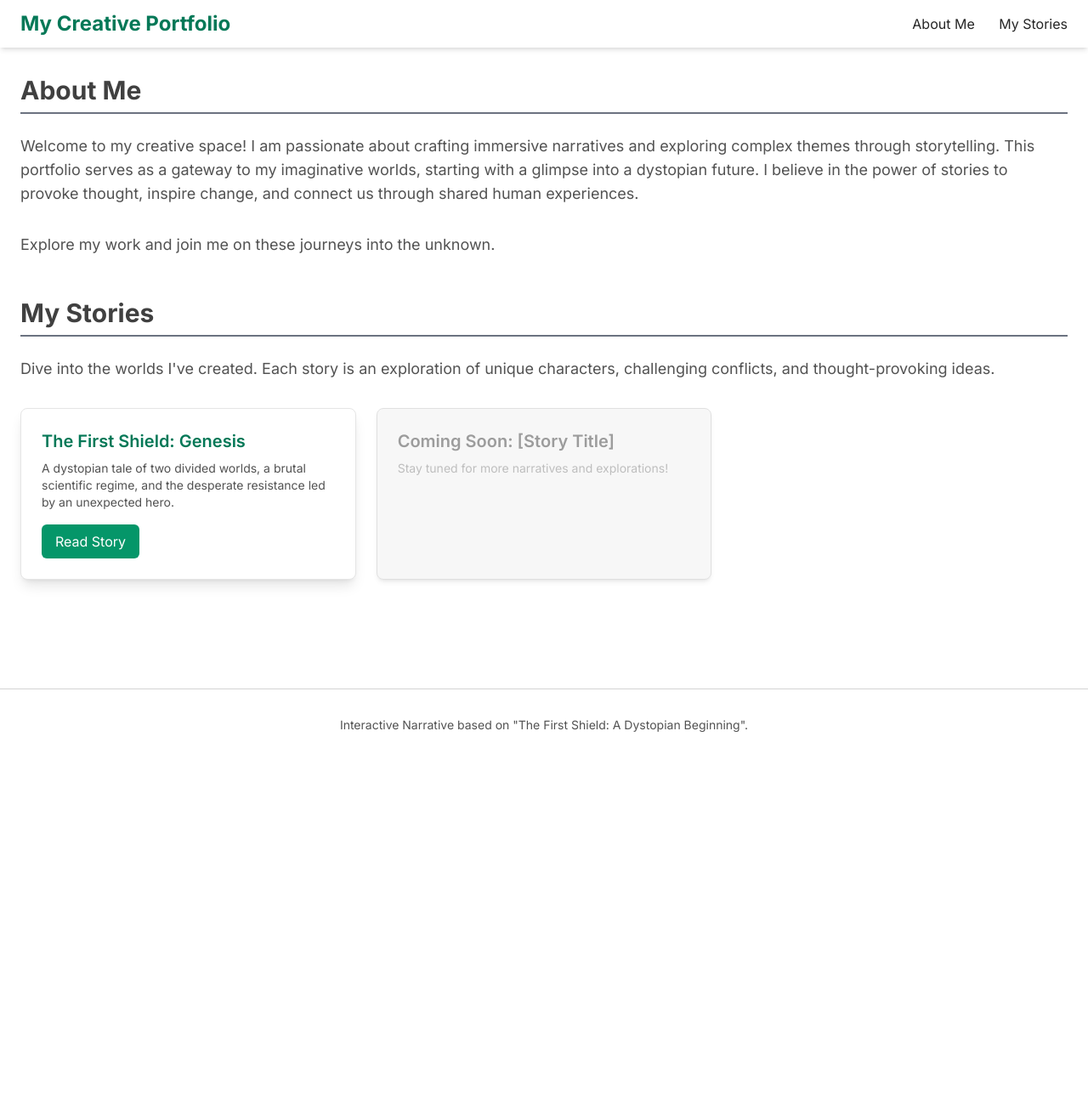
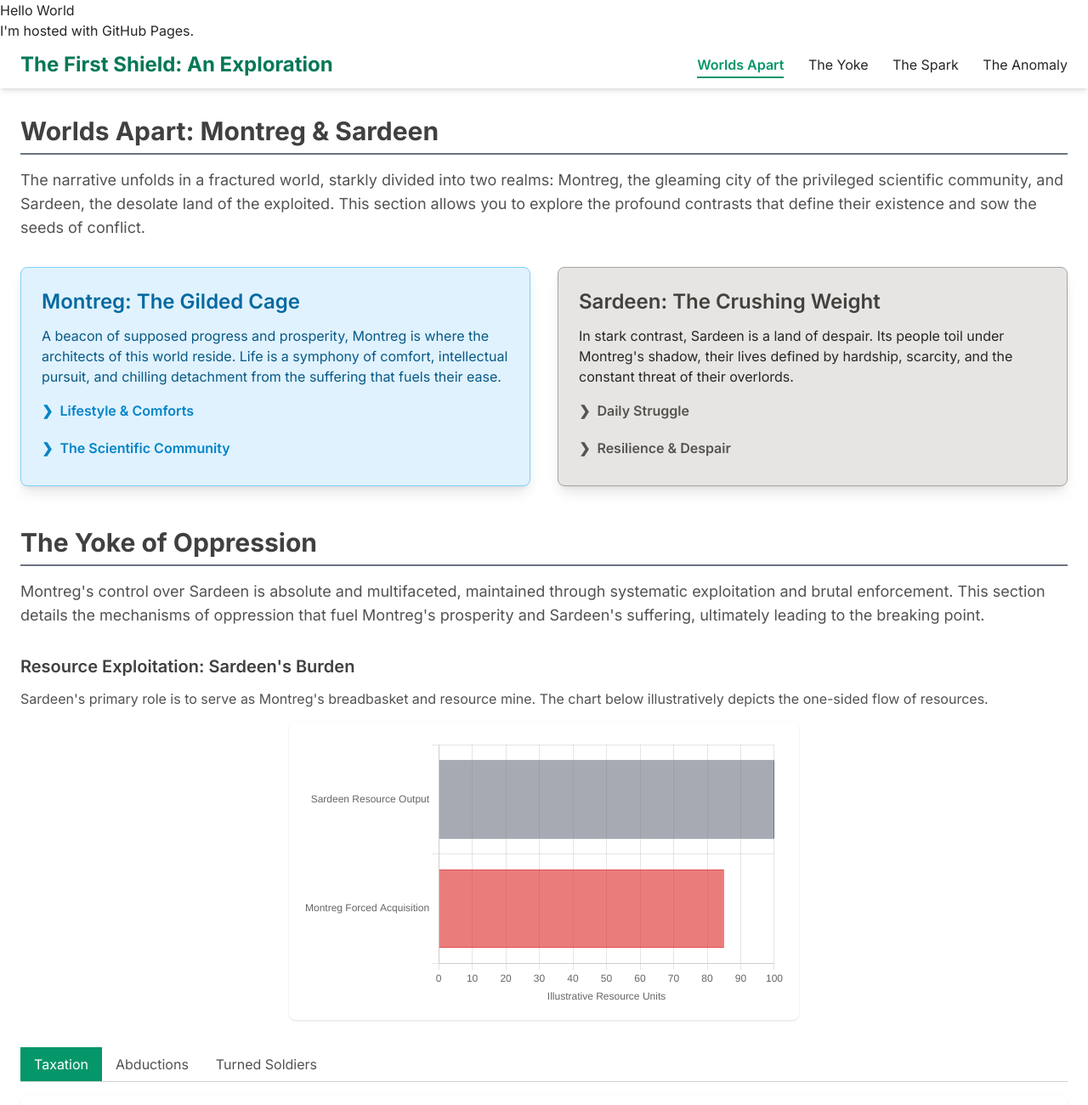
Before and after one commit to Rafi555/rafi555.github.io, a plain HTML site: page index.html in a window 1280 px wide. Shown: the top 1300 px of the page at 85% size. Before the commit the page ends 895 px from the top, so only its background shows below. Drawn offline with nearby package versions, Linux system fonts and the light colour scheme.

Commit message:
Update index.html

```diff
--- a/index.html
+++ b/index.html
@@ -1,13 +1,17 @@
 <!DOCTYPE html>
+<html>
+<body>
+<h1>Hello World</h1>
+<p>I'm hosted with GitHub Pages.</p>
 <html lang="en">
 <head>
     <meta charset="UTF-8">
     <meta name="viewport" content="width=device-width, initial-scale=1.0">
-    <title>My Portfolio: Stories & Insights</title>
+    <title>Worlds Apart: The Genesis of the First Shield</title>
     <script src="https://cdn.tailwindcss.com"></script>
     <script src="https://cdn.jsdelivr.net/npm/chart.js"></script>
     <!-- Visualization & Content Choices:
-        - Montreg & Sardeen Overview: Report Info: Descriptions of Montreg & Sardeen. Goal: Compare and contrast the two societies. Viz/Presentation Method: Side-by-side content blocks with distinct styling, descriptive text, and clickable elements for more details. Interaction: Clicking on "❯" icons reveals detailed text snippets. Justification: Clearly presents the stark dichotomy. Library/Method: HTML/CSS/JS.
+        - Montreg & Sardeen Overview: Report Info: Descriptions of Montreg & Sardeen. Goal: Compare and contrast the two societies. Viz/Presentation Method: Side-by-side content blocks with distinct styling, descriptive text, and clickable elements for more details. Interaction: Clicking on "+" icons reveals detailed text snippets. Justification: Clearly presents the stark dichotomy. Library/Method: HTML/CSS/JS.
         - Resource Drain (Illustrative Chart): Report Info: Montreg exploits Sardeen's resources. Goal: Visually emphasize the imbalance of power and resources. Viz/Presentation Method: Chart.js horizontal bar chart showing Sardeen's production vs. Montreg's forced acquisition. Interaction: Hover for tooltips with illustrative figures. Justification: Provides a symbolic quantitative representation of exploitation. Library/Method: Chart.js.
         - Oppression Tactics: Report Info: Taxation, Abductions, Turned Soldiers. Goal: Detail the methods of control. Viz/Presentation Method: Tabbed interface for each tactic, revealing descriptive text. Interaction: Clicking tabs displays relevant information. Justification: Organizes complex information clearly. Library/Method: HTML/CSS/JS.
         - First Shield Emergence: Report Info: Formation of the resistance. Goal: Introduce the element of hope and defiance. Viz/Presentation Method: Text descriptions, a symbolic HTML/CSS icon. Interaction: Hover over the icon for a tooltip. Justification: Highlights this crucial story element. Library/Method: HTML/CSS/JS.
@@ -30,9 +34,6 @@
         .subject-burden { position: relative; cursor: help; }
         .subject-burden .burden-text { visibility: hidden; opacity: 0; transition: visibility 0s, opacity 0.3s linear; }
         .subject-burden:hover .burden-text { visibility: visible; opacity: 1; }
-        /* New styles for story content visibility */
-        .story-content-wrapper { display: none; }
-        .story-content-wrapper.active { display: block; }
     </style>
     <link href="https://fonts.googleapis.com/css2?family=Inter:wght@400;600;700&display=swap" rel="stylesheet">
 </head>
@@ -41,10 +42,12 @@
     <header class="bg-warm_gray-100 bg-opacity-90 backdrop-blur-md sticky top-0 z-50 shadow-md">
         <nav class="container mx-auto px-6 py-3">
             <div class="flex justify-between items-center">
-                <h1 class="text-xl md:text-2xl font-bold text-emerald-700">My Creative Portfolio</h1>
+                <h1 class="text-xl md:text-2xl font-bold text-emerald-700">The First Shield: An Exploration</h1>
                 <div class="space-x-4 md:space-x-6 text-sm md:text-base">
-                    <a href="#about-me" class="nav-link">About Me</a>
-                    <a href="#my-stories" class="nav-link">My Stories</a>
+                    <a href="#worlds-apart" class="nav-link">Worlds Apart</a>
+                    <a href="#oppression" class="nav-link">The Yoke</a>
+                    <a href="#first-shield" class="nav-link">The Spark</a>
+                    <a href="#anomaly" class="nav-link">The Anomaly</a>
                 </div>
             </div>
         </nav>
@@ -52,41 +55,7 @@
 
     <main class="container mx-auto px-6 py-8">
 
-        <section id="about-me" class="mb-12 pt-16 -mt-16">
-            <h2 class="text-3xl font-bold mb-6 section-title text-neutral-700">About Me</h2>
-            <p class="mb-8 text-lg text-neutral-600">Welcome to my creative space! I am passionate about crafting immersive narratives and exploring complex themes through storytelling. This portfolio serves as a gateway to my imaginative worlds, starting with a glimpse into a dystopian future. I believe in the power of stories to provoke thought, inspire change, and connect us through shared human experiences.</p>
-            <p class="text-lg text-neutral-600">Explore my work and join me on these journeys into the unknown.</p>
-        </section>
-
-        <section id="my-stories" class="mb-12 pt-16 -mt-16">
-            <h2 class="text-3xl font-bold mb-6 section-title text-neutral-700">My Stories</h2>
-            <p class="mb-8 text-lg text-neutral-600">Dive into the worlds I've created. Each story is an exploration of unique characters, challenging conflicts, and thought-provoking ideas.</p>
-
-            <div class="grid md:grid-cols-2 lg:grid-cols-3 gap-6 mb-12">
-                <div class="bg-white p-6 rounded-lg shadow-lg border border-neutral-200 cursor-pointer hover:shadow-xl transition-shadow story-card" data-story="first-shield">
-                    <h3 class="text-xl font-semibold mb-2 text-emerald-700">The First Shield: Genesis</h3>
-                    <p class="text-neutral-600 text-sm mb-4">A dystopian tale of two divided worlds, a brutal scientific regime, and the desperate resistance led by an unexpected hero.</p>
-                    <button class="bg-emerald-600 text-white px-4 py-2 rounded-md hover:bg-emerald-700 transition-colors">Read Story</button>
-                </div>
-
-                <div class="bg-neutral-100 p-6 rounded-lg shadow-md border border-neutral-300 opacity-70">
-                    <h3 class="text-xl font-semibold mb-2 text-neutral-500">Coming Soon: [Story Title]</h3>
-                    <p class="text-neutral-400 text-sm">Stay tuned for more narratives and explorations!</p>
-                </div>
-            </div>
-
-            <div id="first-shield-story-content" class="story-content-wrapper pt-8 -mt-8">
-                <h3 class="text-2xl font-bold mb-6 border-b pb-2 text-neutral-700">The First Shield: A Dystopian Beginning</h3>
-                <p class="mb-8 text-lg text-neutral-600">This is the introductory part of "The First Shield," setting the stage for a world fractured by scientific control and the rise of an unlikely protagonist.</p>
-
-                <nav class="flex border-b border-neutral-300 mb-8 sticky top-20 bg-beige-100 py-3 z-40">
-                    <a href="#worlds-apart-sub" class="story-nav-link py-2 px-4 text-neutral-600 hover:bg-neutral-100">Worlds Apart</a>
-                    <a href="#oppression-sub" class="story-nav-link py-2 px-4 text-neutral-600 hover:bg-neutral-100">The Yoke</a>
-                    <a href="#first-shield-sub" class="story-nav-link py-2 px-4 text-neutral-600 hover:bg-neutral-100">The Spark</a>
-                    <a href="#anomaly-sub" class="story-nav-link py-2 px-4 text-neutral-600 hover:bg-neutral-100">The Anomaly</a>
-                </nav>
-
-                <section id="worlds-apart-sub" class="mb-12 pt-16 -mt-16">
+        <section id="worlds-apart" class="mb-12 pt-16 -mt-16">
             <h2 class="text-3xl font-bold mb-6 section-title text-neutral-700">Worlds Apart: Montreg & Sardeen</h2>
             <p class="mb-8 text-lg text-neutral-600">The narrative unfolds in a fractured world, starkly divided into two realms: Montreg, the gleaming city of the privileged scientific community, and Sardeen, the desolate land of the exploited. This section allows you to explore the profound contrasts that define their existence and sow the seeds of conflict.</p>
             <div class="grid md:grid-cols-2 gap-8">
@@ -134,7 +103,7 @@
             </div>
         </section>
 
-                <section id="oppression-sub" class="mb-12 pt-16 -mt-16">
+        <section id="oppression" class="mb-12 pt-16 -mt-16">
             <h2 class="text-3xl font-bold mb-6 section-title text-neutral-700">The Yoke of Oppression</h2>
             <p class="mb-8 text-lg text-neutral-600">Montreg's control over Sardeen is absolute and multifaceted, maintained through systematic exploitation and brutal enforcement. This section details the mechanisms of oppression that fuel Montreg's prosperity and Sardeen's suffering, ultimately leading to the breaking point.</p>
 
@@ -167,7 +136,7 @@
             </div>
         </section>
 
-                <section id="first-shield-sub" class="mb-12 pt-16 -mt-16">
+        <section id="first-shield" class="mb-12 pt-16 -mt-16">
             <h2 class="text-3xl font-bold mb-6 section-title text-neutral-700">The First Shield: A Spark of Defiance</h2>
             <p class="mb-8 text-lg text-neutral-600">From the depths of despair and suffering, a flicker of organized resistance was born. The First Shield represents Sardeen's desperate, defiant stand against Montreg's tyranny. This section explores their emergence and what they fight for.</p>
             <div class="bg-emerald-50 p-6 rounded-lg shadow-lg border border-emerald-200">
@@ -182,7 +151,7 @@
             </div>
         </section>
 
-                <section id="anomaly-sub" class="pt-16 -mt-16">
+        <section id="anomaly" class="pt-16 -mt-16">
             <h2 class="text-3xl font-bold mb-6 section-title text-neutral-700">The Anomaly: Subject 7</h2>
             <p class="mb-8 text-lg text-neutral-600">In Montreg's sterile labs, a new horror was being engineered: clones derived from "strong genes" of abducted Sardeen individuals, designed for the genocide of the First Shield. But the meticulous plans of the scientific community went awry. This section follows the story of one such clone, Subject 7.</p>
             <div class="bg-neutral-50 p-6 rounded-lg shadow-lg border border-neutral-200 space-y-4">
@@ -205,8 +174,6 @@
                 </div>
             </div>
         </section>
-            </div>
-        </section>
     </main>
 
     <footer class="text-center py-8 mt-12 border-t border-neutral-300">
@@ -215,9 +182,11 @@
 
     <script>
         document.addEventListener('DOMContentLoaded', function () {
-            // Main navigation smooth scroll
-            const mainNavLinks = document.querySelectorAll('header .nav-link');
-            mainNavLinks.forEach(link => {
+            // Smooth scroll for navigation
+            const navLinks = document.querySelectorAll('.nav-link');
+            const sections = document.querySelectorAll('main section');
+
+            navLinks.forEach(link => {
                 link.addEventListener('click', function (e) {
                     e.preventDefault();
                     const targetId = this.getAttribute('href');
@@ -228,36 +197,25 @@
                 });
             });
 
-            // Story card click to reveal content
-            const storyCards = document.querySelectorAll('.story-card');
-            const firstShieldContent = document.getElementById('first-shield-story-content');
-            storyCards.forEach(card => {
-                card.addEventListener('click', function () {
-                    const storyId = this.dataset.story;
-                    if (storyId === 'first-shield') {
-                        firstShieldContent.classList.add('active');
-                        // Scroll to the revealed story content
-                        firstShieldContent.scrollIntoView({ behavior: 'smooth', block: 'start' });
-                        // Re-initialize chart if it was hidden
-                        if (!window.resourceChartInstance) {
-                            initializeResourceChart();
-                        }
+            // Active nav link highlighting on scroll
+            function updateActiveNavLink() {
+                let currentSectionId = '';
+                sections.forEach(section => {
+                    const sectionTop = section.offsetTop;
+                    if (pageYOffset >= sectionTop - 100) { // Adjusted offset for better accuracy
+                        currentSectionId = '#' + section.getAttribute('id');
                     }
                 });
-            });
 
-            // Sub-navigation for The First Shield story content
-            const storyNavLinks = document.querySelectorAll('.story-nav-link');
-            storyNavLinks.forEach(link => {
-                link.addEventListener('click', function (e) {
-                    e.preventDefault();
-                    const targetId = this.getAttribute('href');
-                    const targetSection = document.querySelector(targetId);
-                    if (targetSection) {
-                        targetSection.scrollIntoView({ behavior: 'smooth', block: 'start' });
+                navLinks.forEach(link => {
+                    link.classList.remove('active-nav');
+                    if (link.getAttribute('href') === currentSectionId) {
+                        link.classList.add('active-nav');
                     }
                 });
-            });
+            }
+            window.addEventListener('scroll', updateActiveNavLink);
+            updateActiveNavLink(); // Initial call
 
             // Detail toggle functionality
             const detailToggles = document.querySelectorAll('.detail-toggle');
@@ -272,6 +230,7 @@
                         icon.style.transform = 'rotate(0deg)';
                     }
                 });
+                 // Initialize icon rotation
                 if (detailsDiv.classList.contains('open')) {
                     icon.style.transform = 'rotate(90deg)';
                 } else {
@@ -298,20 +257,19 @@
                 });
             });
 
-            // Illustrative Resource Chart Initialization
-            function initializeResourceChart() {
+            // Illustrative Resource Chart
             const ctx = document.getElementById('resourceChart');
             if (ctx) {
-                    window.resourceChartInstance = new Chart(ctx, {
-                        type: 'bar',
+                new Chart(ctx, {
+                    type: 'bar', // Changed to bar for better horizontal comparison
                     data: {
                         labels: ['Sardeen Resource Output', 'Montreg Forced Acquisition'],
                         datasets: [{
                             label: 'Relative Resource Units',
-                                data: [100, 85],
+                            data: [100, 85], // Illustrative values
                             backgroundColor: [
-                                    'rgba(107, 114, 128, 0.6)',
-                                    'rgba(220, 38, 38, 0.6)'
+                                'rgba(107, 114, 128, 0.6)', // stone-500
+                                'rgba(220, 38, 38, 0.6)'     // red-600 (representing forceful take)
                             ],
                             borderColor: [
                                 'rgba(107, 114, 128, 1)',
@@ -321,7 +279,7 @@
                         }]
                     },
                     options: {
-                            indexAxis: 'y',
+                        indexAxis: 'y', // Makes it a horizontal bar chart
                         responsive: true,
                         maintainAspectRatio: false,
                         scales: {
@@ -353,12 +311,6 @@
                     }
                 });
             }
-            }
-
-            // Initial chart rendering if content is not hidden by default (for dev/testing)
-            // If the story content is initially hidden, this will be called when the story card is clicked.
-            // For this specific setup, the story content is hidden by default, so chart initialization is deferred.
-            // initializeResourceChart();
         });
     </script>
 </body>
```
Lines whose indentation alone changed are shown as unchanged.
